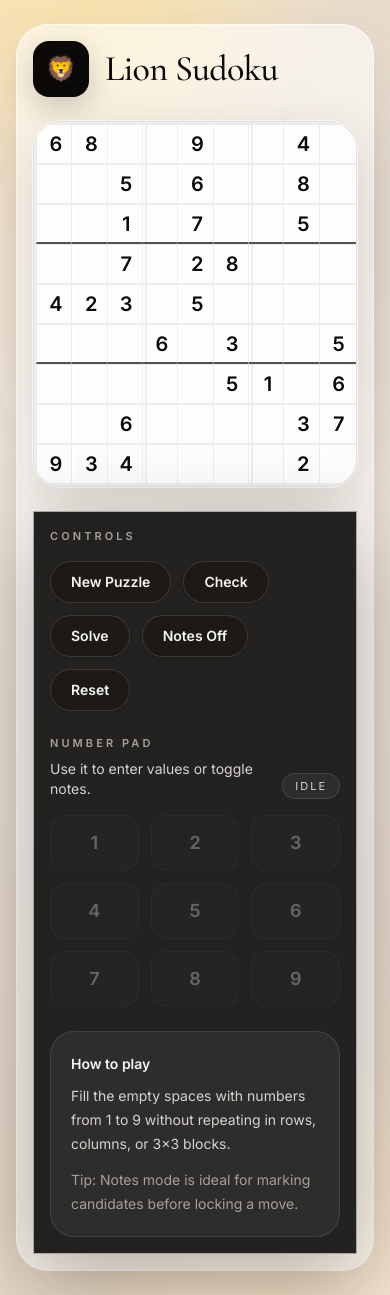
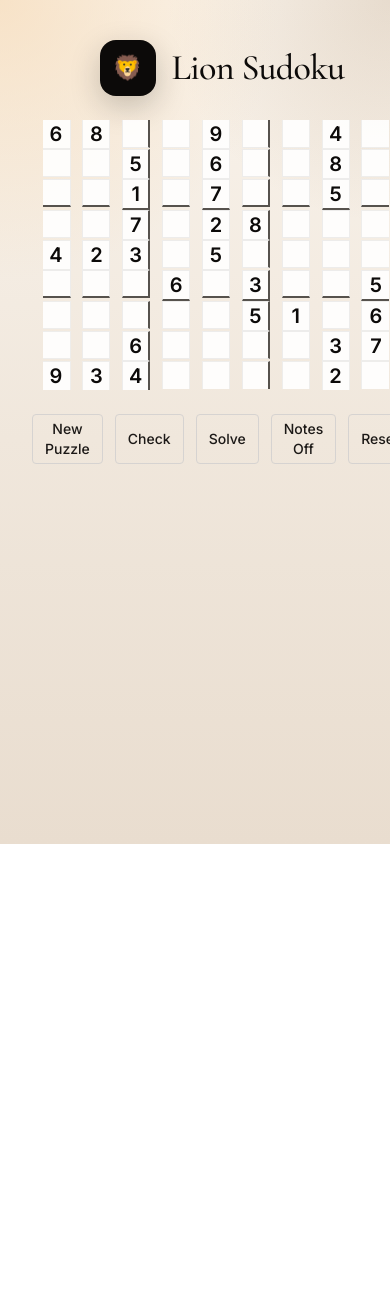
Before and after one commit to lionelpt/Lion-Sudoku, a React (Vite) app: page / in a window 390 px wide. After the commit the page ends 844 px from the top, so only its background shows below. Built offline with nearby package versions, Linux system fonts and the light colour scheme.

Commit message:
Refactor board layout and styling for improved responsiveness and user experience

```diff
--- a/src/app/App.tsx
+++ b/src/app/App.tsx
@@ -288,15 +288,11 @@ export default function App() {
       onKeyDown={handleKeyDown}
       tabIndex={0}
     >
-      <div className="absolute inset-0 -z-10 overflow-hidden">
-        <div className="absolute left-[-10%] top-[-12%] h-72 w-72 rounded-full bg-amber-200/40 blur-3xl" />
-        <div className="absolute right-[-8%] top-[10%] h-80 w-80 rounded-full bg-stone-400/20 blur-3xl" />
-        <div className="absolute bottom-[-12%] left-[20%] h-96 w-96 rounded-full bg-orange-100/80 blur-3xl" />
-      </div>
+      {/* Background blur elements removed to prevent flicker on some GPUs */}
 
       <div className="mx-auto grid w-full max-w-6xl gap-6 lg:grid-cols-[minmax(0,1.2fr)_minmax(320px,0.8fr)] lg:items-start">
-        <section className="rounded-[2rem] border border-white/60 bg-white/55 p-4 shadow-[0_24px_80px_rgba(73,50,28,0.16)] backdrop-blur-xl sm:p-6 lg:p-8">
-          <div className="mb-6 flex flex-wrap items-center justify-between gap-4">
+        <section className="rounded-[2rem] p-4 sm:p-6 lg:p-8">
+          <div className="mb-6 flex flex-col items-center gap-4 text-center">
             <div className="flex items-center gap-4">
               <div className="flex h-14 w-14 items-center justify-center rounded-2xl bg-stone-950 text-2xl text-amber-100 shadow-[0_10px_30px_rgba(29,26,23,0.22)]">
                 🦁
@@ -317,8 +313,8 @@ export default function App() {
 
           {/* Sudoku Grid */}
           <div className="mb-6 relative flex justify-center">
-            <div className="overflow-hidden rounded-[1.75rem] border border-stone-300/70 bg-white/90 shadow-[0_18px_60px_rgba(63,43,22,0.18)] ring-1 ring-white/60">
-              <div className="grid grid-cols-9 gap-0 bg-stone-200/70 p-0.5 sm:p-1">
+            <div className="board-wrapper overflow-hidden rounded-none bg-transparent shadow-none">
+              <div className="grid grid-cols-9 gap-0 bg-transparent p-0 sm:p-0">
                 {board.map((row, rowIndex) =>
                   row.map((cell, colIndex) => {
                 const isSelected = selectedCell?.row === rowIndex && selectedCell?.col === colIndex;
@@ -335,7 +331,7 @@ export default function App() {
                         key={cellKey}
                         onClick={() => handleCellClick(rowIndex, colIndex)}
                         className={`
-                          relative flex aspect-square w-10 items-center justify-center border border-stone-200/70 transition-all duration-200 sm:w-14
+                          relative flex aspect-square items-center justify-center border border-stone-200/70 transition-all duration-200
                           ${getCellTone(rowIndex, colIndex, isSelected, hasError)}
                           ${isInitial ? 'font-semibold' : 'font-medium'}
                           ${isRelated && !isSelected ? 'bg-amber-50/70' : ''}
@@ -367,77 +363,38 @@ export default function App() {
             </div>
             </div>
 
-          {/* Aside content moved inside section to simplify layout */}
-          <div className="space-y-6 border border-white/60 bg-stone-950/90 p-4 text-stone-100 shadow-[0_24px_80px_rgba(25,19,13,0.32)] backdrop-blur-xl sm:p-6 lg:p-8">
-            <div>
-              <p className="text-[11px] font-semibold uppercase tracking-[0.28em] text-stone-400">Controls</p>
-              <div className="mt-4 flex flex-wrap gap-3">
+          {/* Controls moved below the game board */}
+          <div className="mt-6 flex justify-center gap-3">
             <button
               onClick={startNewGame}
-                  className="rounded-full border border-stone-700/80 bg-stone-900 px-5 py-2.5 text-sm font-semibold text-stone-100 shadow-sm transition-all hover:-translate-y-px hover:bg-stone-800"
+              className="rounded px-3 py-1 border border-stone-300 bg-transparent text-sm text-stone-900 hover:bg-stone-100/5"
             >
               New Puzzle
             </button>
             <button
               onClick={checkSolution}
-                  className="rounded-full border border-stone-700/80 bg-stone-900 px-5 py-2.5 text-sm font-semibold text-stone-100 shadow-sm transition-all hover:-translate-y-px hover:bg-stone-800"
+              className="rounded px-3 py-1 border border-stone-300 bg-transparent text-sm text-stone-900 hover:bg-stone-100/5"
             >
               Check
             </button>
             <button
               onClick={solvePuzzle}
-                  className="rounded-full border border-stone-700/80 bg-stone-900 px-5 py-2.5 text-sm font-semibold text-stone-100 shadow-sm transition-all hover:-translate-y-px hover:bg-stone-800"
+              className="rounded px-3 py-1 border border-stone-300 bg-transparent text-sm text-stone-900 hover:bg-stone-100/5"
             >
               Solve
             </button>
             <button
               onClick={() => setNotesMode(!notesMode)}
-                  className={`rounded-full border px-5 py-2.5 text-sm font-semibold shadow-sm transition-all hover:-translate-y-px ${
-                    notesMode
-                      ? 'border-amber-300 bg-amber-200 text-stone-950'
-                      : 'border-stone-700/80 bg-stone-900 text-stone-100 hover:bg-stone-800'
-                  }`}
+              className="rounded px-3 py-1 border border-stone-300 bg-transparent text-sm text-stone-900 hover:bg-stone-100/5"
             >
               Notes {notesMode ? 'On' : 'Off'}
             </button>
             <button
               onClick={resetPuzzle}
-                  className="rounded-full border border-stone-700/80 bg-stone-900 px-5 py-2.5 text-sm font-semibold text-stone-100 shadow-sm transition-all hover:-translate-y-px hover:bg-stone-800"
+              className="rounded px-3 py-1 border border-stone-300 bg-transparent text-sm text-stone-900 hover:bg-stone-100/5"
             >
               Reset
             </button>
-              </div>
-            </div>
-
-            <div>
-              <div className="mb-4 flex items-end justify-between gap-4">
-                <div>
-                  <p className="text-[11px] font-semibold uppercase tracking-[0.28em] text-stone-400">Number pad</p>
-                  <p className="mt-2 text-sm text-stone-300">Use it to enter values or toggle notes.</p>
-                </div>
-                <span className="rounded-full border border-white/10 bg-white/5 px-3 py-1 text-[11px] uppercase tracking-[0.18em] text-stone-300">
-                  {selectedCell ? 'Active' : 'Idle'}
-                </span>
-              </div>
-              <div className="grid grid-cols-3 gap-3">
-                {[1, 2, 3, 4, 5, 6, 7, 8, 9].map(num => (
-                  <button
-                    key={num}
-                    onClick={() => handleNumberInput(num)}
-                    className="h-14 rounded-2xl border border-white/10 bg-white/5 text-lg font-semibold text-white transition-all hover:-translate-y-px hover:bg-white/10 disabled:cursor-not-allowed disabled:opacity-30"
-                    disabled={!selectedCell || (selectedCell && initialPuzzle[selectedCell.row][selectedCell.col] !== 0)}
-                  >
-                    {num}
-                  </button>
-                ))}
-              </div>
-            </div>
-
-            <div className="rounded-[1.5rem] border border-white/10 bg-white/5 p-5 text-sm leading-6 text-stone-300">
-              <p className="font-semibold text-stone-100">How to play</p>
-              <p className="mt-2">Fill the empty spaces with numbers from 1 to 9 without repeating in rows, columns, or 3×3 blocks.</p>
-              <p className="mt-3 text-stone-400">Tip: Notes mode is ideal for marking candidates before locking a move.</p>
-            </div>
           </div>
         </section>
       </div>
--- a/src/styles/theme.css
+++ b/src/styles/theme.css
@@ -187,4 +187,40 @@
     font-weight: var(--font-weight-normal);
     line-height: 1.5;
   }
+
+  /* Board wrapper border removed per user request */
+  .board-wrapper {
+    position: static;
+    background-clip: initial;
+  }
+
+  /* Responsive board sizing */
+  .board-wrapper {
+    width: min(92vw, 640px);
+    max-width: 100%;
+    margin-left: auto;
+    margin-right: auto;
+  }
+
+  .board-wrapper .grid > button {
+    width: calc(100% / 9) !important;
+    min-width: 28px;
+  }
+
+  /* Remove external strokes on outermost cells to avoid visible outer border */
+  .board-wrapper .grid > button:nth-child(-n+9) {
+    border-top: none !important;
+  }
+
+  .board-wrapper .grid > button:nth-child(9n+1) {
+    border-left: none !important;
+  }
+
+  .board-wrapper .grid > button:nth-child(9n) {
+    border-right: none !important;
+  }
+
+  .board-wrapper .grid > button:nth-last-child(-n+9) {
+    border-bottom: none !important;
+  }
 }
```
Lines whose indentation alone changed are shown as unchanged.
